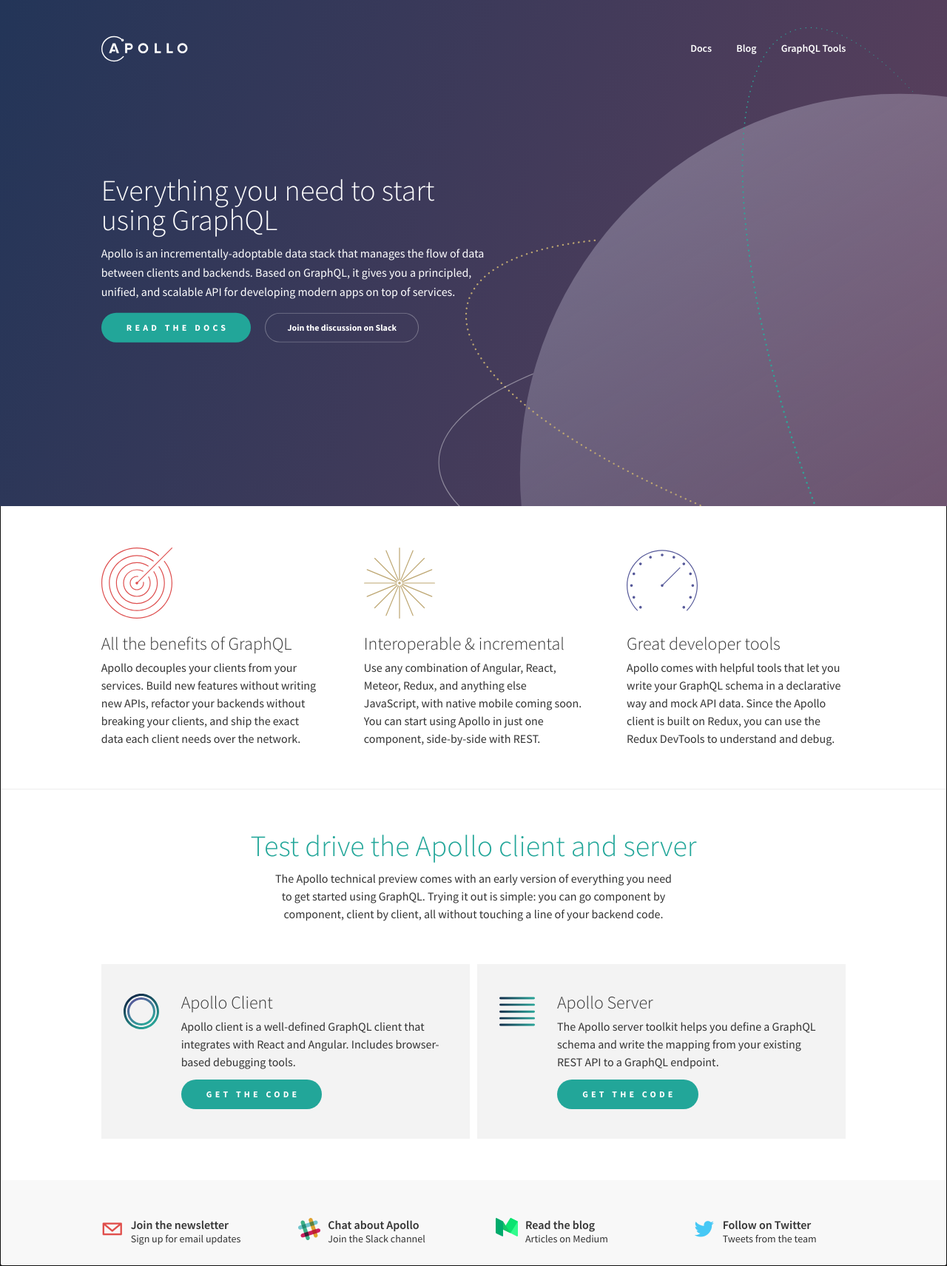
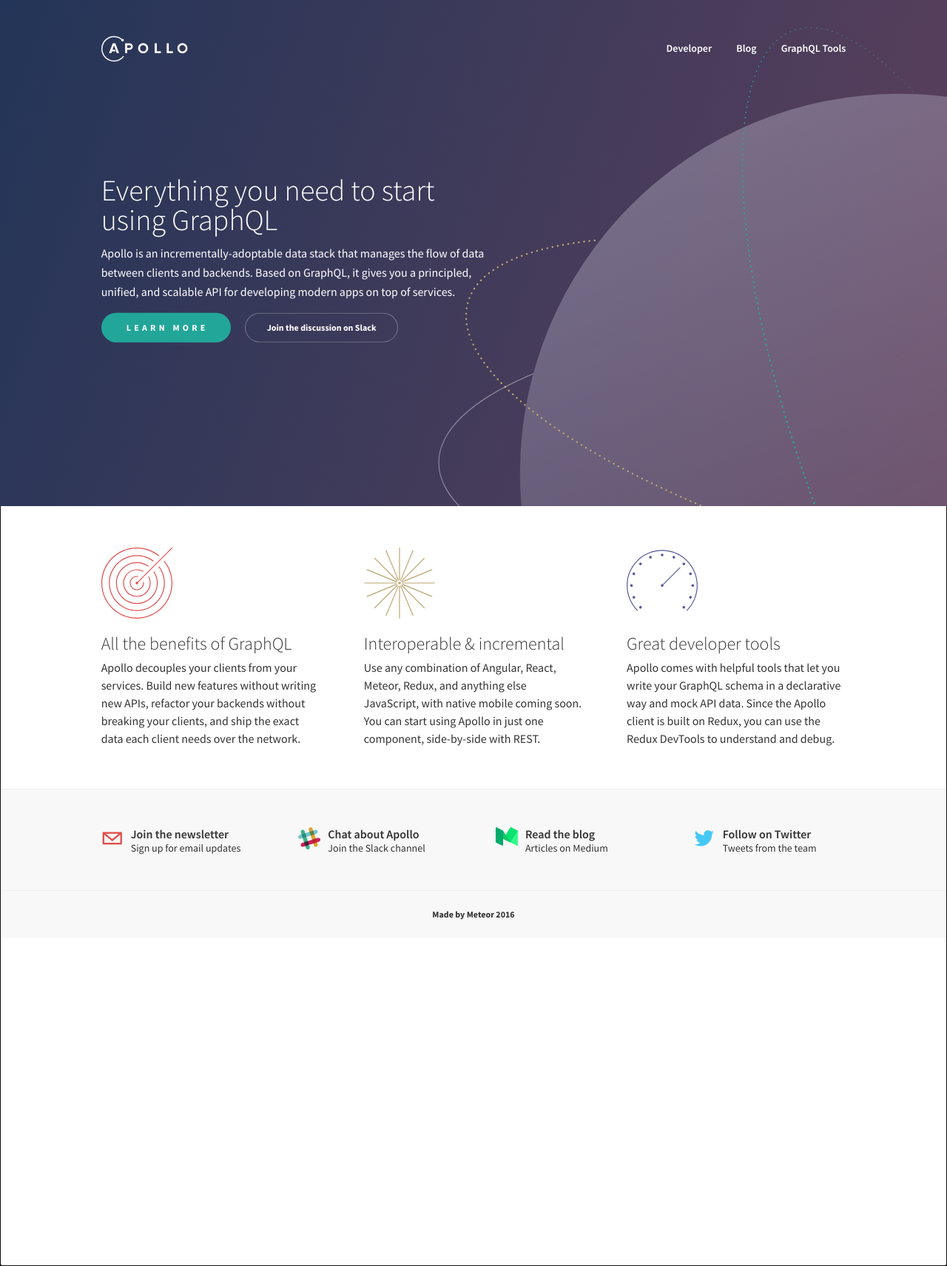
Before and after one commit to apollographql/apollo, a Jekyll site: the page built from index.html, in a window 1280 px wide. Shown: the whole page at 74% size. Built offline with Jekyll 4.4.1, drawn with Linux system fonts in a browser that asks for light colours; some web fonts are replaced; comment, search, counter and statistics services are not loaded.

Commit message:
Removed references to Apollo Client Server
And send docs -> developer site

```diff
--- a/_config.yml
+++ b/_config.yml
@@ -20,7 +20,7 @@
 markdown: kramdown
 
 # Sites
-url_docs: http://docs.apollostack.com
+url_docs: http://dev.apollodata.com
 url_blog: https://medium.com/apollo-stack
 url_slack: http://slack.apollostack.com
 
--- a/_layouts/default.html
+++ b/_layouts/default.html
@@ -37,7 +37,7 @@
 
           <div class="nav-group right">
             <div class="nav-item">
-              <a class="link" href="{{ site.url_docs }}">Docs</a>
+              <a class="link" href="{{ site.url_docs }}">Developer</a>
             </div>
             <div class="nav-item">
               <a class="link" href="{{ site.url_blog }}">Blog</a>
--- a/index.html
+++ b/index.html
@@ -10,7 +10,7 @@
     <div class="subtitle-page">
       <h1>Apollo is an incrementally-adoptable data stack that manages the flow of data between clients and backends.</h1> Based on GraphQL, it gives you a principled, unified, and scalable API for developing modern apps on top of services.
     </div>
-    <a class="btn primary round" href="{{ site.url_docs }}">Read the docs</a>
+    <a class="btn primary round" href="{{ site.url_docs }}">Learn More</a>
     <a class="btn inverse round js-join-slack" href="#">Join the discussion on Slack</a>
   </div>
 </header>
@@ -46,28 +46,3 @@
 </section>
 
 <hr>
-
-<section class="get-started">
-  <h2 class="headline-section">Test drive the Apollo client and server</h2>
-  <div class="desc-section">The Apollo technical preview comes with an early version of everything you need to get started using GraphQL.  Trying it out is simple: you can go component by component, client by client, all without touching a line of your backend code.</div>
-
-  <div class="feature-callout-wrapper">
-    <div class="feature-callout">
-      <img src="img/logo-apollo-client.svg" class="image" alt="Apollo Client for GraphQL"/>
-      <div class="meta">
-        <div class="title-highlight">Apollo Client</div>
-        <div class="desc-highlight">Apollo client is a well-defined GraphQL client that integrates with React and Angular. Includes browser-based debugging tools.</div>
-        <a class="btn primary round" href="https://github.com/{{ site.github_username }}/apollo-client" target="_blank">Get the code</a>
-      </div>
-    </div>
-
-    <div class="feature-callout">
-      <img src="img/logo-apollo-server.svg" class="image" alt="Apollo Server for GraphQL"/>
-      <div class="meta">
-        <div class="title-highlight">Apollo Server</div>
-        <div class="desc-highlight">The Apollo server toolkit helps you define a GraphQL schema and write the mapping from your existing REST API to a GraphQL endpoint.</div>
-        <a class="btn primary round" href="https://github.com/{{ site.github_username }}/graphql-tools" target="_blank">Get the code</a>
-      </div>
-    </div>
-  </div>
-</section>
```
